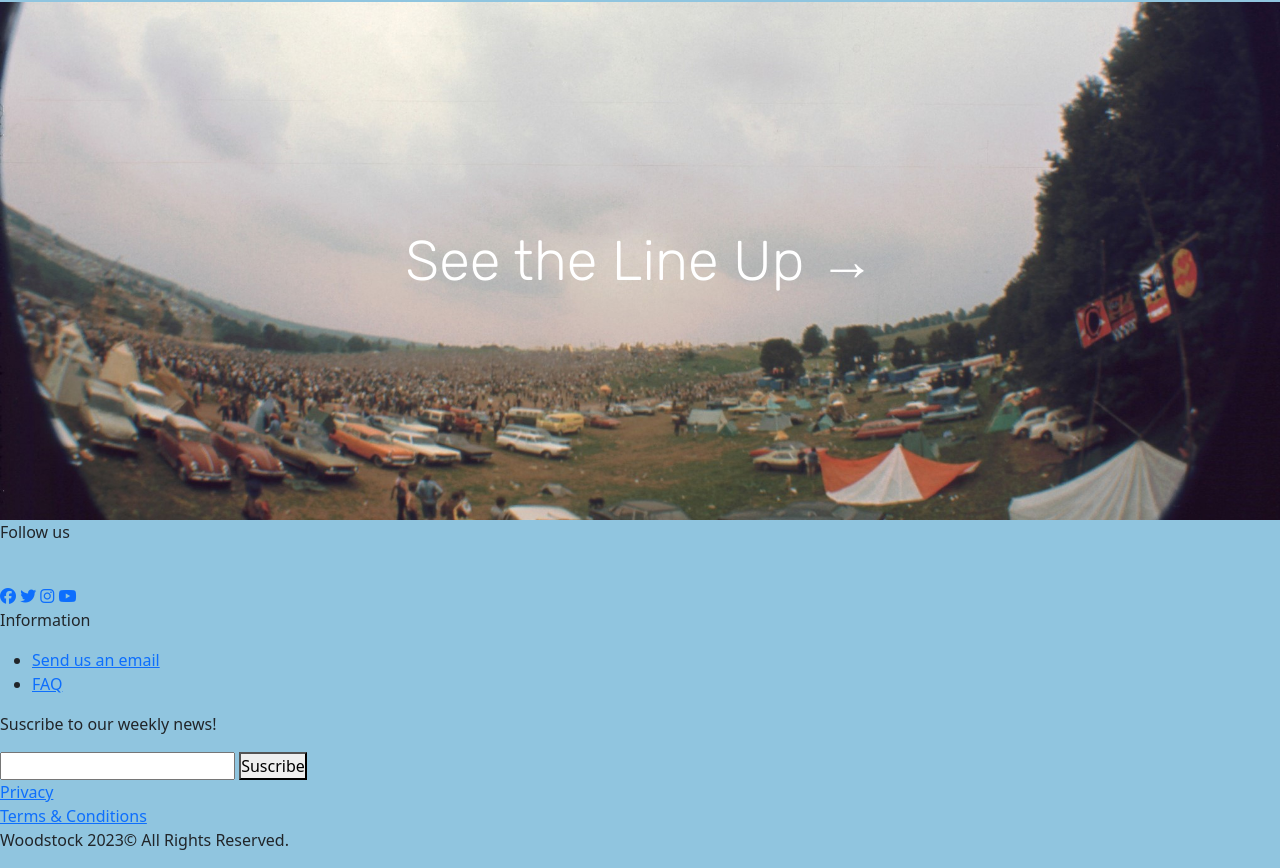
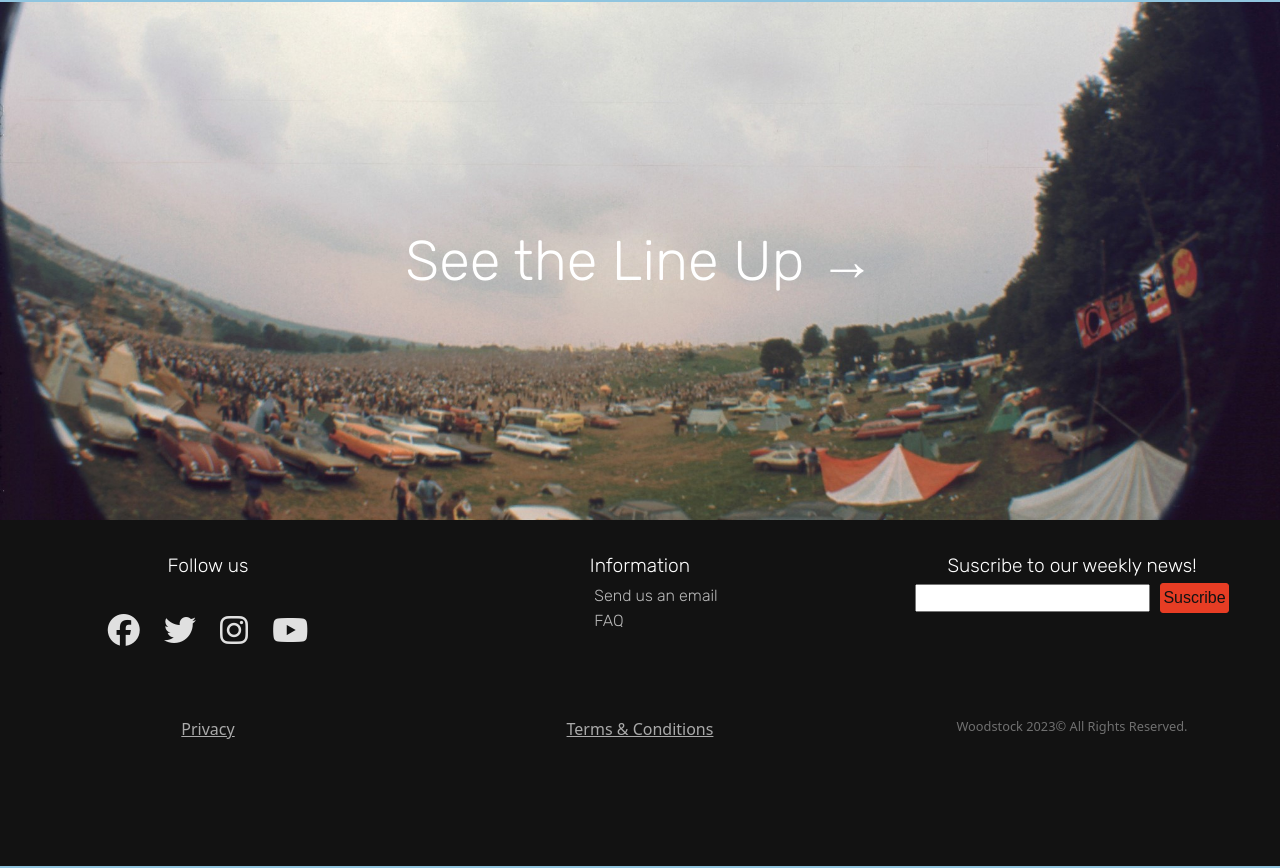
Before and after one commit to josefinaprei/woodstock-project, a website: page index.html in a window 1280 px wide. Shown: the part 1265-2133 px from the top of the page. Drawn offline with nearby package versions, Linux system fonts and the light colour scheme; a web font is replaced by a local one.

Commit message:
Changes in styles.scss

```diff
--- a/SCSS/styles.scss
+++ b/SCSS/styles.scss
@@ -384,6 +384,18 @@ header {
             margin: 0.2rem;
             font-family: 'Rubik', sans-serif;
         }
+
+        input {
+            margin: 0.2rem;
+            padding: 1rem;
+            width: 100%;
+            box-sizing: border-box;
+            margin-bottom: 1.5rem;
+            border: 2px solid #e9eaea;
+            font-size: 0.9rem;
+            border-radius: 10px;
+            transition: all 0.5 ease;
+        }
     }
 }
 
@@ -400,3 +412,151 @@ header {
         margin-bottom: 2rem;
     }
 }
+
+/* Footer */
+
+@media screen and (min-width: 769px) {
+
+    footer {
+        background-color: #121212;
+        bottom: 0;
+        display: grid;
+        grid-template-columns: repeat(3, 1fr);
+        grid-template-rows: repeat(2, 1fr);
+        grid-template-areas:
+            'socialmedia information suscribe'
+            'privacy terms copyright';
+        row-gap: 1rem;
+        column-gap: 1rem;
+        justify-items: center;
+
+    }
+}
+
+@media screen and (max-width:768px) {
+
+    footer {
+        background-color: #121212;
+        display: flex;
+        padding: 10px;
+        flex-flow: column wrap;
+        align-items: center;
+        bottom: 0;
+    }
+}
+
+footer {
+    .footer-box {
+        display: flex;
+        flex-direction: row;
+        align-items: center;
+        margin-bottom: 2rem;
+
+        p {
+            display: flex;
+            text-align: center;
+            color: #fff;
+            font-family: 'Rubik', sans-serif;
+            font-style: bold;
+            font-size: 1.2rem;
+            margin-bottom: 2px;
+            margin-top: 2rem;
+        }
+    }
+
+    .socialmedia {
+        display: flex;
+        flex-flow: column wrap;
+        grid-area: socialmedia;
+
+        .fa-brands {
+            color: #e0e0e0;
+            font-size: 2rem;
+            padding: 7px 10px;
+
+            &:hover {
+                text-decoration: none;
+                color: #90c5df;
+                margin: 0rem 0.5rem;
+                transition: 1s;
+            }
+        }
+    }
+
+    .information-contact {
+        display: flex;
+        flex-flow: column wrap;
+        align-items: center;
+        grid-area: information;
+
+        ul {
+            list-style: none;
+
+            li a {
+                font-family: 'Rubik';
+                font-size: 1rem;
+                color: #b9b9b9;
+                text-decoration: none;
+
+                &:hover {
+                    color: #E73D24;
+                }
+            }
+        }
+    }
+
+    .suscribe {
+        display: flex;
+        flex-flow: column wrap;
+        grid-area: suscribe;
+
+        form {
+            display: flex;
+            flex-wrap: row wrap;
+            align-items: center;
+
+            button {
+                font-family: 'Vina sans', sans-serif;
+                color: #121212;
+                background-color: #E73D24;
+                border: 1px solid #E73D24;
+                padding: 2px;
+                margin-left: 10px;
+                border-radius: 3px;
+            }
+        }
+    }
+
+    .legal-box {
+        display: flex;
+        flex-direction: row wrap;
+        justify-content: center;
+        font-size: 1rem;
+        margin-bottom: 0;
+        margin-top: 1rem;
+
+        a {
+            color: #aaaaaa;
+
+        }
+    }
+
+    .terms {
+        grid-area: terms;
+    }
+
+    .privacy {
+        grid-area: privacy;
+    }
+
+    .copyright {
+        grid-area: copyright;
+
+        p {
+            font-size: 0.8rem;
+            color: #707070;
+        }
+    }
+
+
+}
```
Also changed, not shown: CSS/styles.css, 1 other file.
